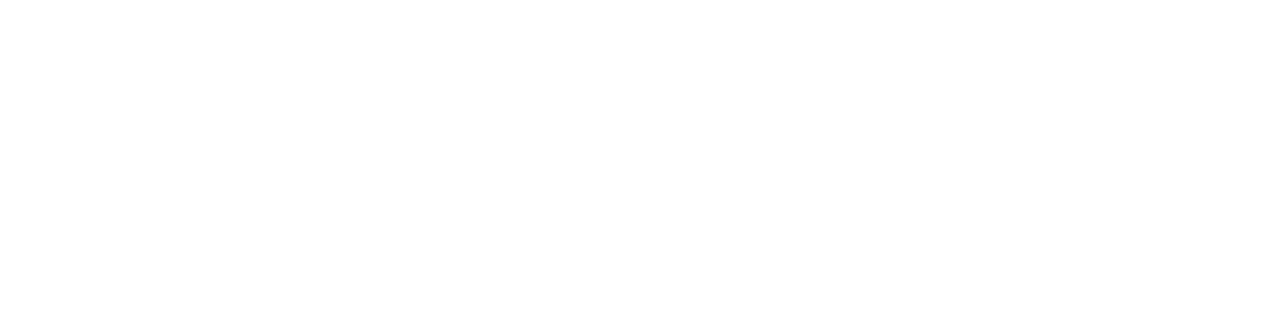
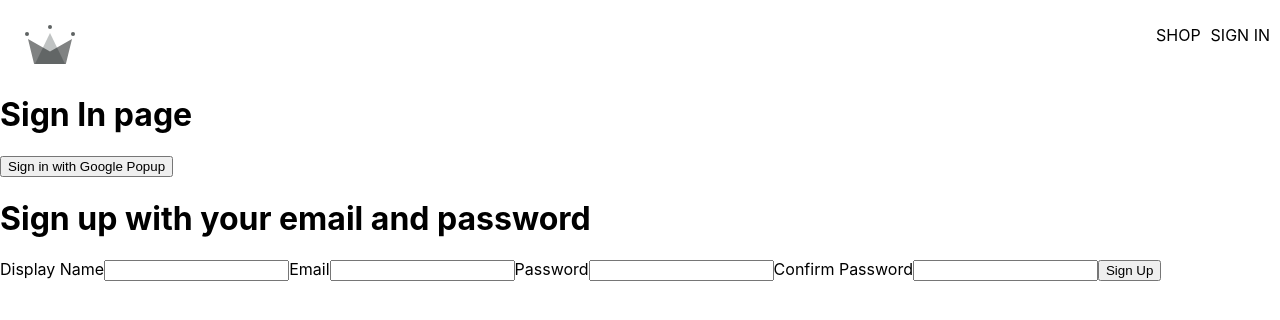
Before and after one commit to abluzad/crown-clothing, a React (Create React App) app: page /sign-in in a window 1280 px wide. Before the commit this address had no page. Shown: the top 320 px of the page. Built offline with nearby package versions, Linux system fonts and the light colour scheme.

Commit message:
added a par of the sign-in

```diff
--- a/src/App.js
+++ b/src/App.js
@@ -1,6 +1,7 @@
 import { Routes, Route } from "react-router-dom";
 import Home from "./routes/home/home.component";
 import Navigation from "./routes/navigation/navigation.component";
+import SignIn from "./routes/sign-in/signIn.component";
 
 const Shop = () => {
   return <h2>Shop page placeholder</h2>;
@@ -12,6 +13,7 @@
       <Route path="/" element={<Navigation />}>
         <Route index element={<Home />} />
         <Route path="shop" element={<Shop />} />
+        <Route path="sign-in" element={<SignIn />} />
       </Route>
     </Routes>
   );
--- /dev/null
+++ b/src/components/sign-in-form/sign-in-form.component.jsx
@@ -0,0 +1,67 @@
+import { useState } from "react";
+
+const SignUpForm = () => {
+  const defaultFormFields = {
+    displayName: "",
+    email: "",
+    password: "",
+    confirmPassword: "",
+  };
+
+  const [formFields, setFormFields] = useState(defaultFormFields);
+  const { displayName, email, password, confirmPassword } = formFields;
+
+  console.log(formFields);
+
+  const handleChange = (event) => {
+    const { name, value } = event.target;
+
+    setFormFields({ ...formFields, [name]: value });
+  };
+
+  return (
+    <div>
+      <h1>Sign up with your email and password</h1>
+      <form onSubmit={() => {}}>
+        <label>Display Name</label>
+        <input
+          type="text"
+          required
+          onChange={handleChange}
+          name="displayName"
+          value={displayName}
+        />
+
+        <label>Email</label>
+        <input
+          type="email"
+          required
+          onChange={handleChange}
+          name="email"
+          value={email}
+        />
+
+        <label>Password</label>
+        <input
+          type="password"
+          required
+          onChange={handleChange}
+          name="password"
+          value={password}
+        />
+
+        <label>Confirm Password</label>
+        <input
+          type="password"
+          required
+          onChange={handleChange}
+          name="confirmPassword"
+          value={confirmPassword}
+        />
+        <button type="submit">Sign Up</button>
+      </form>
+    </div>
+  );
+};
+
+export default SignUpForm;
--- a/src/index.scss
+++ b/src/index.scss
@@ -14,6 +14,7 @@
 a {
   text-decoration: none;
   color: black;
+  margin-right: 10px;
 }
 
 * {
--- a/src/routes/navigation/navigation.component.jsx
+++ b/src/routes/navigation/navigation.component.jsx
@@ -14,6 +14,9 @@
           <Link className="nav-link" to="/shop">
             SHOP
           </Link>
+          <Link className="nav-link" to="/sign-in">
+            SIGN IN
+          </Link>
         </div>
       </div>
       <Outlet />
--- /dev/null
+++ b/src/routes/sign-in/signIn.component.jsx
@@ -0,0 +1,21 @@
+import {
+  singInWithGooglePopup,
+  createUserDocument,
+} from "../../utils/firebase/firebase.utils";
+import SignUpForm from "../../components/sign-in-form/sign-in-form.component";
+
+const SignIn = () => {
+  const logGoogleUser = async () => {
+    const { user } = await singInWithGooglePopup();
+    createUserDocument(user);
+  };
+  return (
+    <div>
+      <h1>Sign In page</h1>
+      <button onClick={logGoogleUser}>Sign in with Google Popup</button>
+      <SignUpForm />
+    </div>
+  );
+};
+
+export default SignIn;
--- /dev/null
+++ b/src/utils/firebase/firebase.utils.js
@@ -0,0 +1,56 @@
+import { initializeApp } from "firebase/app";
+import {
+  getAuth,
+  signInWithRedirect,
+  signInWithPopup,
+  GoogleAuthProvider,
+} from "firebase/auth";
+import { getFirestore, doc, getDoc, setDoc } from "firebase/firestore";
+
+const firebaseConfig = {
+  apiKey: "AIzaSyCnJpoB-HdUnEHpgNILwEeIPstNXO4HLZk",
+  authDomain: "crown-clothing-db-1b1a2.firebaseapp.com",
+  projectId: "crown-clothing-db-1b1a2",
+  storageBucket: "crown-clothing-db-1b1a2.appspot.com",
+  messagingSenderId: "622178144687",
+  appId: "1:622178144687:web:0f4498ce4b024b35a95f5a",
+};
+
+// Initialize Firebase
+const firebaseApp = initializeApp(firebaseConfig);
+
+const provider = new GoogleAuthProvider();
+
+provider.setCustomParameters({
+  prompt: "select_account",
+});
+
+export const auth = getAuth();
+export const singInWithGooglePopup = () => signInWithPopup(auth, provider);
+
+export const db = getFirestore();
+
+export const createUserDocument = async (userAuth) => {
+  const userDocRef = doc(db, "users", userAuth.uid);
+  console.log(userDocRef);
+
+  const userSnapshot = await getDoc(userDocRef);
+  console.log(userSnapshot);
+
+  if (!userSnapshot.exists()) {
+    const { displayName, email } = userAuth;
+    const createdAt = new Date();
+
+    try {
+      await setDoc(userDocRef, {
+        displayName,
+        email,
+        createdAt,
+      });
+    } catch (error) {
+      console.log("error creating the user", error.message);
+    }
+  }
+
+  return userDocRef;
+};
```
